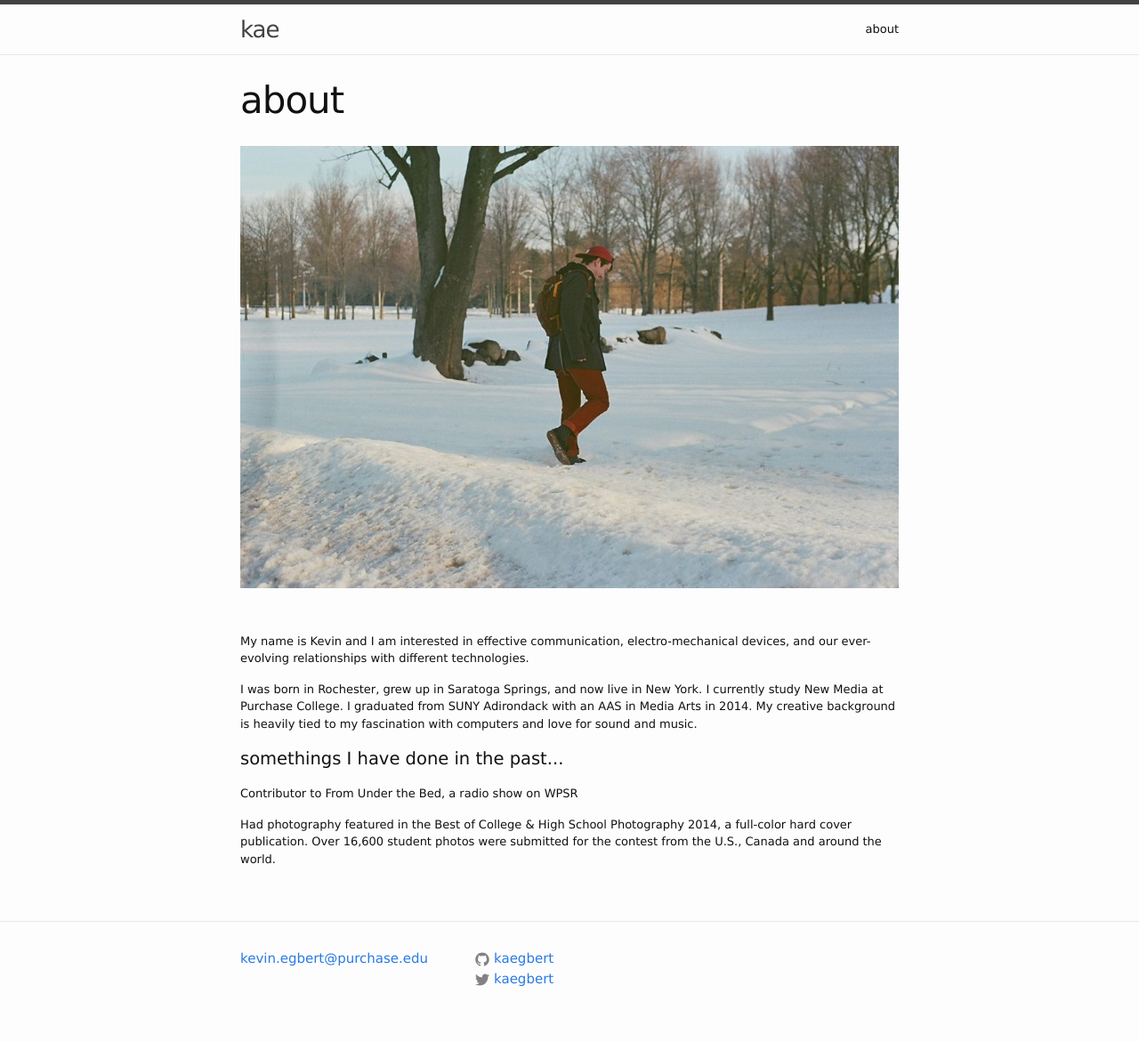
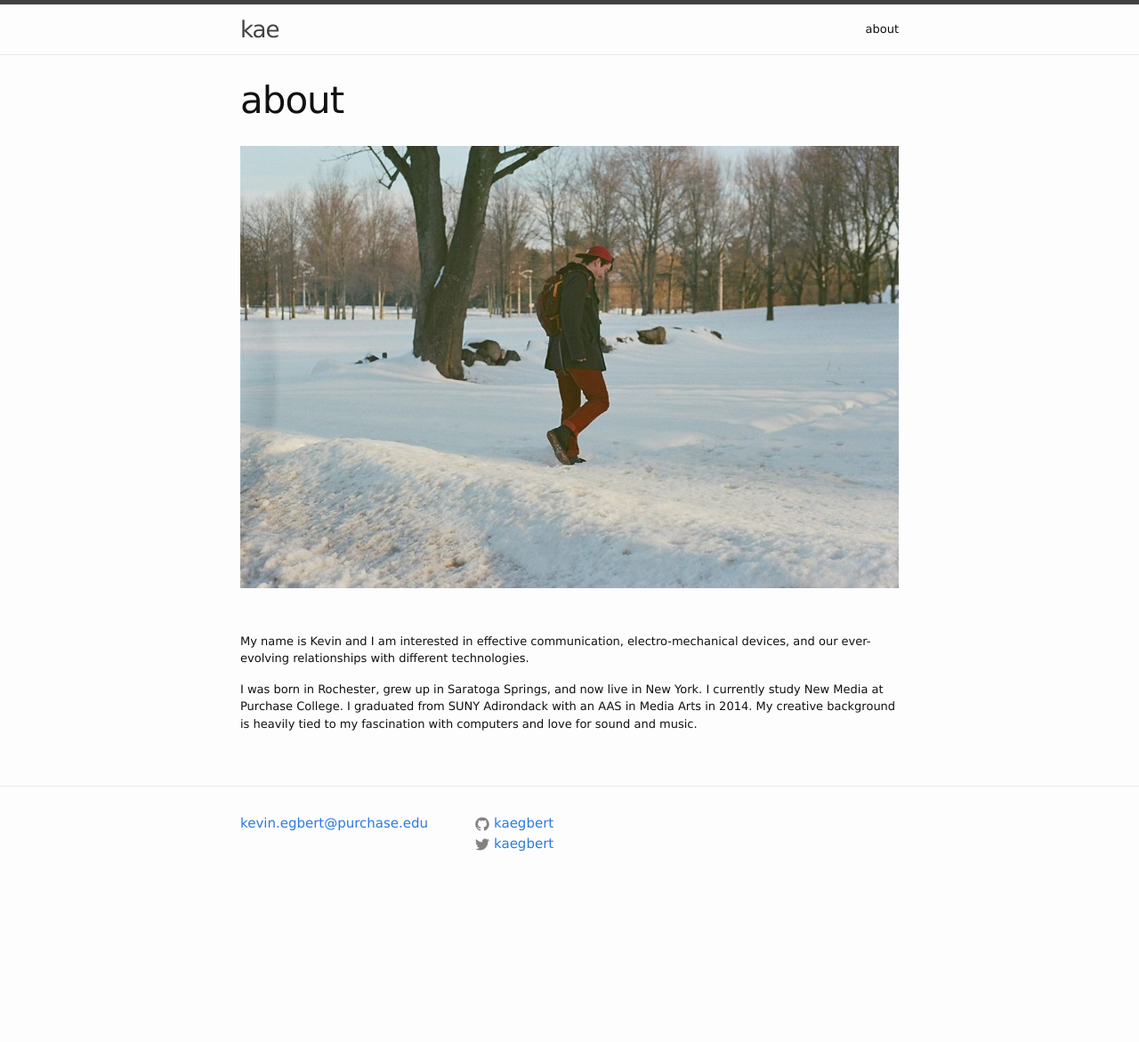
Before and after one commit to kaegbert/kae, a Jekyll site: the page built from about.md, in a window 1280 px wide. Shown: the whole page at 89% size. Built offline with Jekyll 4.4.1, drawn with Linux system fonts in a browser that asks for light colours; after the commit the page ends 1019 px from its top, so only the background shows below that.

Commit message:
update about.md

```diff
--- a/about.md
+++ b/about.md
@@ -41,13 +41,13 @@ My name is Kevin and I am interested in effective communication, electro-mechani
 
 <p>I was born in Rochester, grew up in Saratoga Springs, and now live in New York. I currently study New Media at Purchase College. I graduated from SUNY Adirondack with an AAS in Media Arts in 2014. My creative background is heavily tied to my fascination with computers and love for sound and music.</p>
 
-
+<!--
  <p></p>
 
 <h1><p>somethings I have done in the past...</p></h1>
 
  <p>Contributor to From Under the Bed, a radio show on WPSR</p>
 
-<p>Had photography featured in the Best of College & High School Photography 2014, a full-color hard cover publication. Over 16,600 student photos were submitted for the contest from the U.S., Canada and around the world.</p>
+<p>Had photography featured in the Best of College & High School Photography 2014, a full-color hard cover publication. Over 16,600 student photos were submitted for the contest from the U.S., Canada and around the world.</p> -->
 
 <!-- I co-founded <a href="http://sextantworks.com/">Sextantworks</a> (formerly Wanderlust Projects). We practice experiential gift design and transgressive placemaking through generosity, location, and intimacy. Sextantworks has been profiled in <a href="http://www.nytimes.com/2014/12/28/nyregion/they-say-art-is-dead-in-new-york-theyre-wrong.html" target="_blank">The New York Times</a>, <a href="http://www.fastcompany.com/3031330/innovation-agents/this-companys-business-plan-includes-trespassing" target="_blank">Fast Company</a>, <a href="http://www.npr.org/event/music/320741516/on-a-magical-mystery-tour-with-hassan-hakmoun" target="_blank">NPR</a>, and <a href="http://www.bloomberg.com/features/2016-design/a/ida-benedetto/" target="_blank">Businessweek</a>. I consulted on the experience design and gifting system for the <a href="http://nightheronspeakeasy.com/" target="_blank">Night Heron Speakeasy</a>, which has been lauded in <a href="http://www.theatlanticcities.com/arts-and-lifestyle/2013/05/water-tower-flair/5639/" target="_blank">the Atlantic</a> and <a href="http://www.newyorker.com/talk/2013/05/27/130527ta_talk_freudenberger?mbid=social_tablet_e&amp;pink=twLeIk" target="_blank">the New Yorker</a>.</p> -->
```
